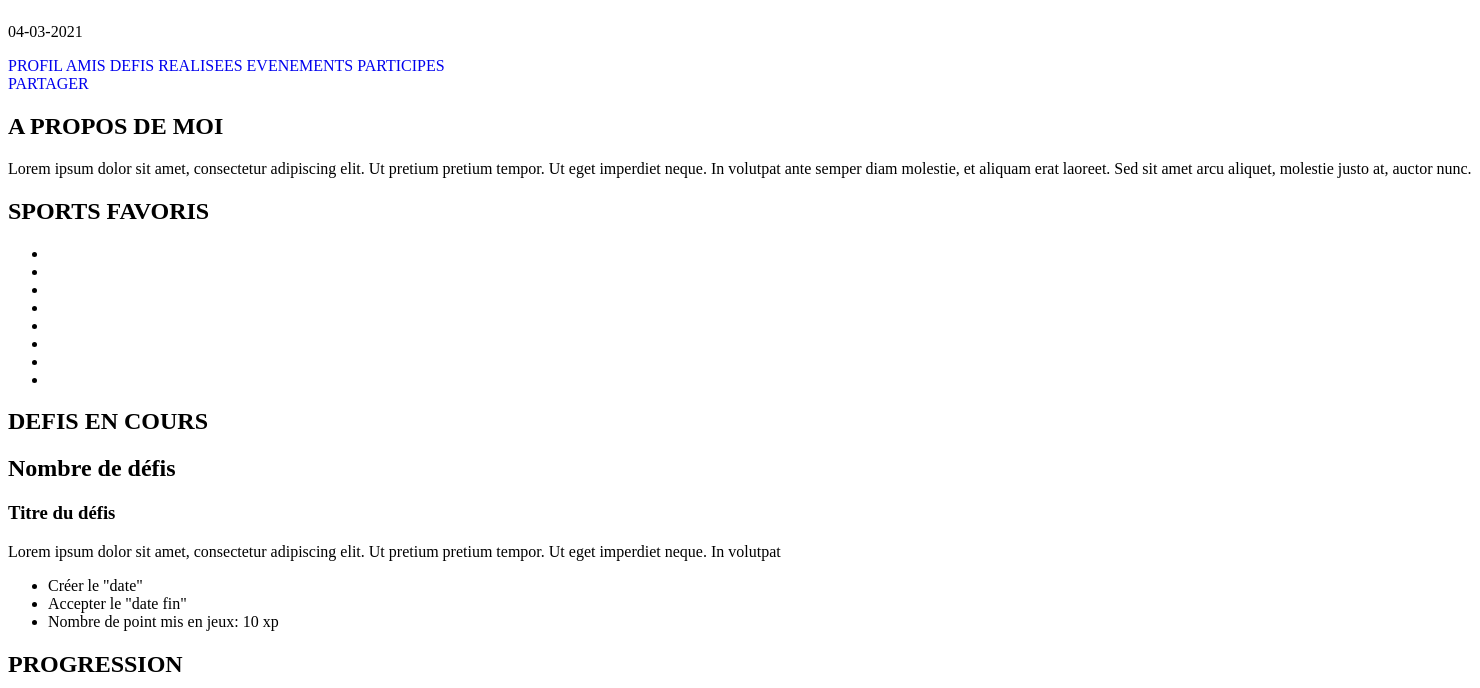
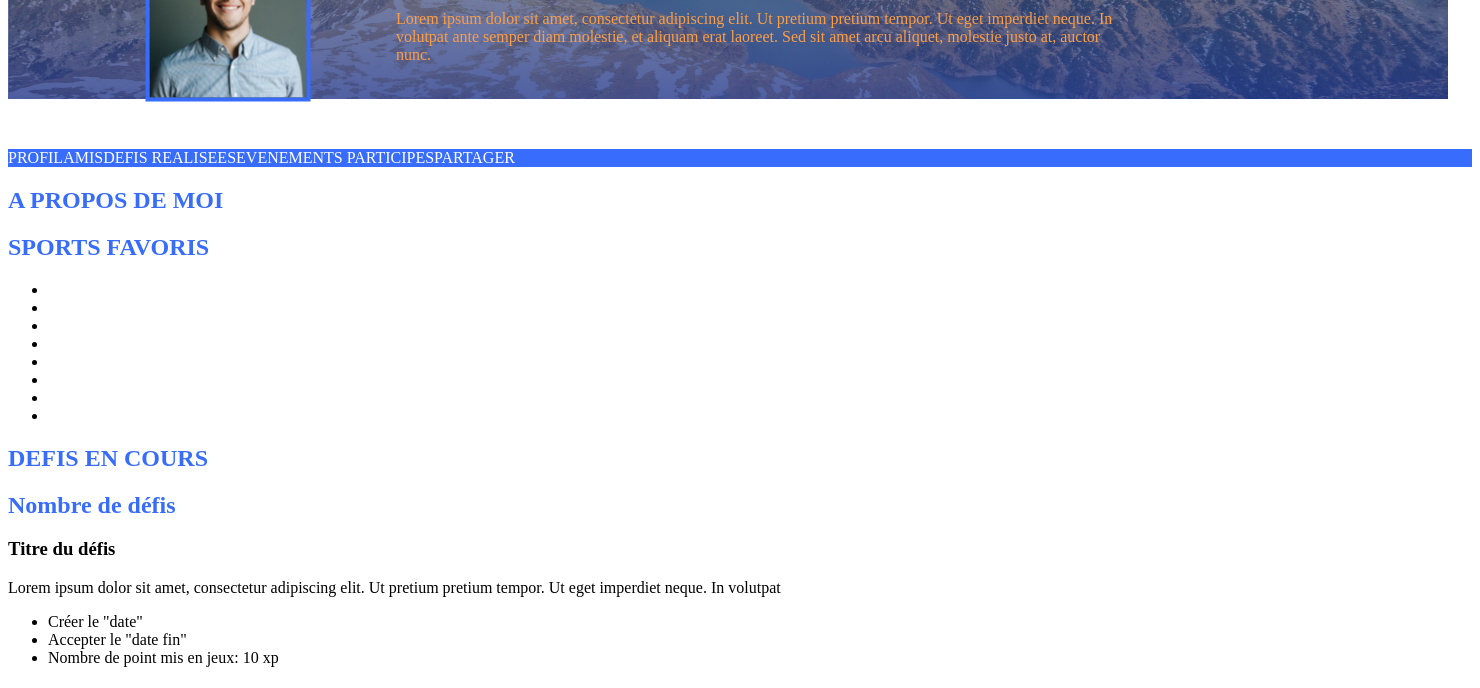
Before and after one commit to sofi-lo/sportIn, a Symfony app: template templates/membre/index.html.twig in a window 1480 px wide. Shown: the part 365-1053 px from the top of the page. Run offline with Twig, Linux system fonts and the light colour scheme; the template is opened without the code that fills it, so the values that code supplies are empty; some libraries are stand-ins or nearby versions.

Commit message:
débutcss

```diff
--- /dev/null
+++ b/public/css/styles_sophie.css
@@ -0,0 +1,67 @@
+
+* {
+    --primary_color: #FC9D44;
+    --secondary_color: #386CFC;
+    --white_color: #F5F5F5 ;
+    --black_color: #131417 ;
+  }
+h2{
+    color:  #386CFC;
+}
+header{
+    font-weight: 400;
+}
+
+/*----------- slider-------------  */
+.banniere{
+    width: 100%;
+    margin: auto;
+    position: relative;
+    height: 450px
+
+
+}
+
+.diapo_profil{
+    /* Positionnement  */
+    position: absolute;
+    top: 71%;
+    left: 15%;
+    transform: translate(-50%, -50%);
+    border: 4px solid #386CFC;
+    border-radius: 15px 15px 0px 0px;
+}
+
+.texte_profil
+{
+     /* Positionnement  */
+     position: absolute;
+     top: 71%;
+     left: 51%;
+     transform: translate(-50%, -50%);
+     color:  #FC9D44;
+
+}
+
+.texte_profil h2{
+    color:  #FC9D44;
+}
+
+/*  nav banniere */
+.nav_banniere{
+  background-color: #386CFC;
+  width: 100%;
+  display: flex;
+}
+
+.nav_banniere a{
+    color: white;
+    text-transform: uppercase;
+
+}
+
+.nav_banniere div{
+     display: flex;
+    justify-content:center;
+
+}
--- a/templates/membre/index.html.twig
+++ b/templates/membre/index.html.twig
@@ -9,14 +9,18 @@
         <div class="banniere">
       <!-- bannière -->
 
-            <img class="diapo__banniere" src="{{ asset('../uploads/images/imagep.jpg') }}" alt="photo-fond">
-            <img class="diapo__profile" src="{{ asset('../uploads/images/profil1.jpg') }}" alt="photo-profil">
+            <img class="diapo_banniere" src="{{ asset('../uploads/images/banniere_profil.jpg') }}" alt="photo-fond">
+            <img class="diapo_profil" src="{{ asset('../uploads/images/profil1.jpg') }}" alt="photo-profil">
+
+            <div class="texte_profil">
             <h2 class="pseudo"> {{ app.user.username }}</h2>
             <p>{{ app.user.birthDate|date('d-m-Y ') }}</p>
-            <p>{{ app.user.description }}</p>
+            <p>Lorem ipsum dolor sit amet, consectetur adipiscing elit. Ut pretium pretium tempor. Ut eget imperdiet neque. In volutpat ante semper diam molestie, et aliquam erat laoreet. Sed sit amet arcu aliquet, molestie justo at, auctor nunc.</p>
+            </div><!-- texte_profil -->
+
         </div><!-- bannière -->
 
-         <nav>
+         <nav class="nav_banniere">
             <div>
             <a href="{{ path('user_new') }}">PROFIL</a>
             <a href="{{ path('amis') }}">AMIS</a>
@@ -25,7 +29,7 @@
             </div>
             <div>
             <a href=""></a>
-            <a href="{{ path('partager') }}">PARTAGER</a>
+            <a href="{{ path('partager') }}">partager</a>
             </div>
         </nav>
        </header>
@@ -34,7 +38,7 @@
     <section>
       <article>
           <h2>A PROPOS DE MOI</h2>
-          <p>Lorem ipsum dolor sit amet, consectetur adipiscing elit. Ut pretium pretium tempor. Ut eget imperdiet neque. In volutpat ante semper diam molestie, et aliquam erat laoreet. Sed sit amet arcu aliquet, molestie justo at, auctor nunc.</p>
+          <p>{{ app.user.description }}</p>
     </article>
     <article>
           <h2>SPORTS FAVORIS</h2>
```
